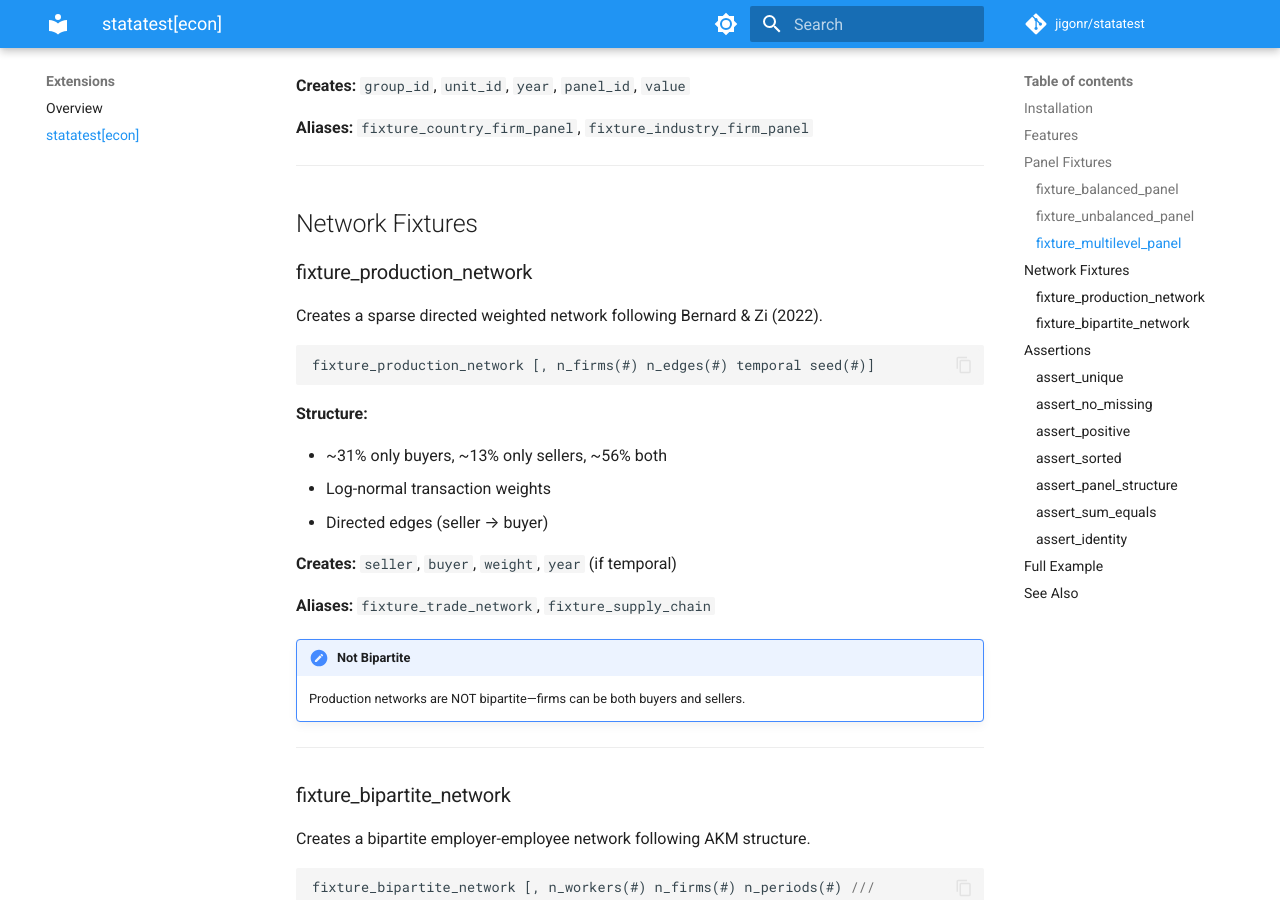
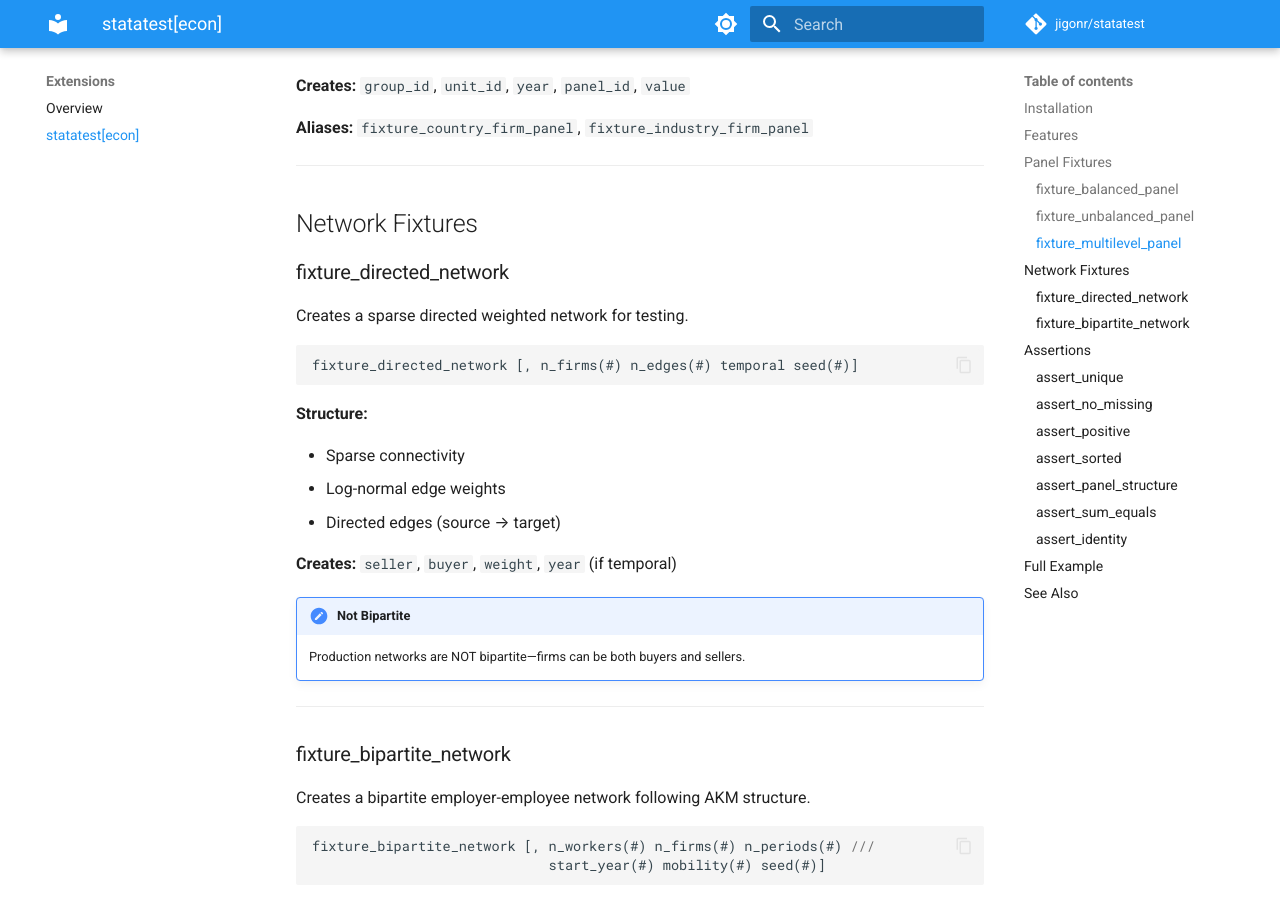
Before and after one commit to jigonr/statatest, an MkDocs documentation site: the page built from docs/extensions/econ.md, in a window 1280 px wide and 900 px high, scrolled down 2204 px. Built offline with MkDocs 1.6.1 and Material for MkDocs 9.7.7, drawn with Linux system fonts in a browser that asks for light colours; comment, search, counter and statistics services are not loaded.

Commit message:
refactor(fixtures): rename fixture_production_network to fixture_directed_network (#47)
refactor(fixtures): rename fixture_production_network to fixture_directed_network

Use abstract data structure name for generic testing framework.

Closes #34

````diff
--- a/docs/extensions/econ.md
+++ b/docs/extensions/econ.md
@@ -95,23 +95,21 @@
 
 ## Network Fixtures
 
-### fixture_production_network
+### fixture_directed_network
 
-Creates a sparse directed weighted network following Bernard & Zi (2022).
+Creates a sparse directed weighted network for testing.
 
 ```stata
-fixture_production_network [, n_firms(#) n_edges(#) temporal seed(#)]
+fixture_directed_network [, n_firms(#) n_edges(#) temporal seed(#)]
 ```
 
 **Structure:**
 
-- ~31% only buyers, ~13% only sellers, ~56% both
-- Log-normal transaction weights
-- Directed edges (seller → buyer)
+- Sparse connectivity
+- Log-normal edge weights
+- Directed edges (source → target)
 
 **Creates:** `seller`, `buyer`, `weight`, `year` (if temporal)
-
-**Aliases:** `fixture_trade_network`, `fixture_supply_chain`
 
 !!! note "Not Bipartite"
     Production networks are NOT bipartite—firms can be both buyers and sellers.
--- a/docs/reference/econ-fixtures.md
+++ b/docs/reference/econ-fixtures.md
@@ -102,12 +102,12 @@
 
 ## Network Fixtures
 
-### fixture_production_network
+### fixture_directed_network
 
-Creates a sparse directed weighted production network.
+Creates a sparse directed weighted network.
 
 ```stata
-fixture_production_network [, n_firms(#) n_edges(#) temporal seed(#)]
+fixture_directed_network [, n_firms(#) n_edges(#) temporal seed(#)]
 ```
 
 **Parameters:**
````
Also changed, not shown: 2 other files.
